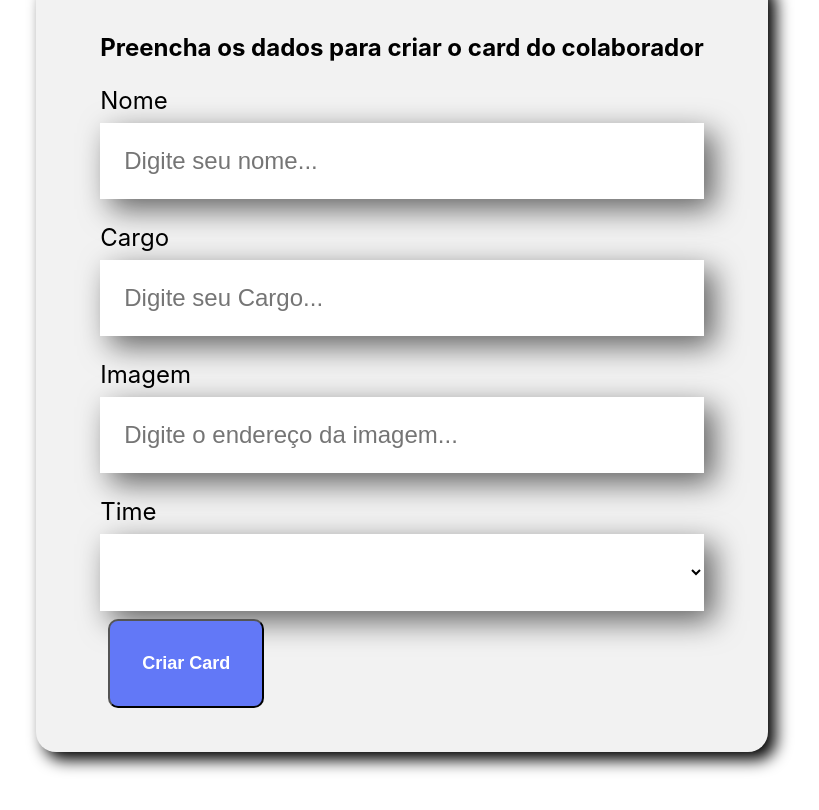
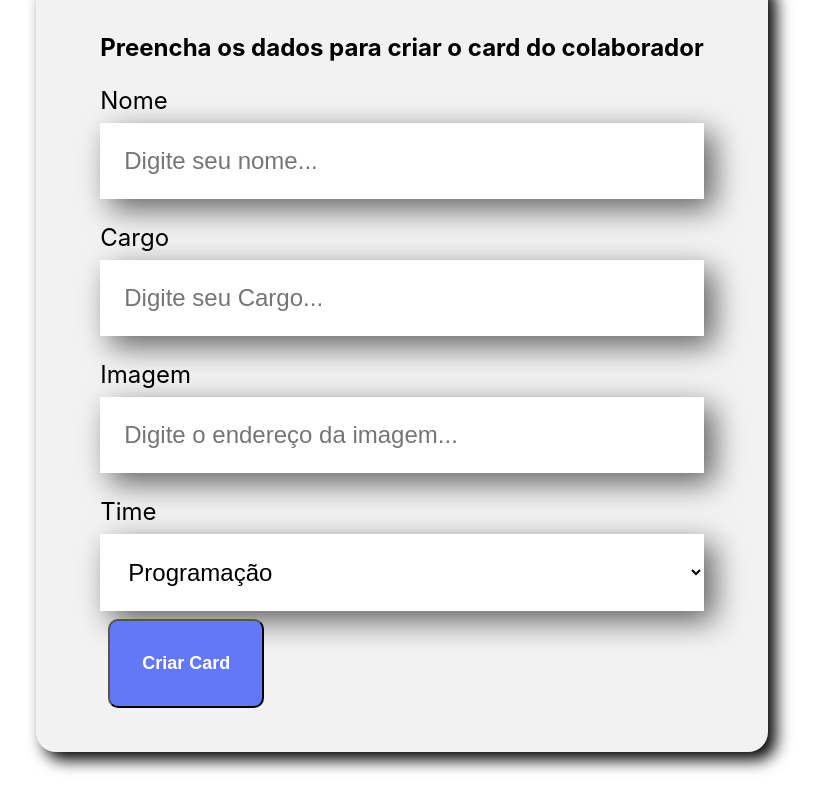
Before and after one commit to italoesilva/organo, a React (Create React App) app: page / in a window 1280 px wide. Shown: the part 453-1263 px from the top of the page, without its empty margins (238-1057 px from the left). Built offline with nearby package versions, Linux system fonts and the light colour scheme.

Commit message:
cadastrando colaboradores1

```diff
--- a/src/App.js
+++ b/src/App.js
@@ -9,6 +9,7 @@ function App() {
 
   const aoNovoColaboradorAdicionado = (colaborador) => {
     console.log(colaborador)
+    setColaboradores([...colaboradores, colaborador])
 
 
   }
--- a/src/componentes/Formularios/index.js
+++ b/src/componentes/Formularios/index.js
@@ -5,15 +5,22 @@ import ListaSuspensa from '../ListaSuspensa'
 import './Formulario.css'
 
 
-const Formulario = () => {
+const Formulario = (props) => {
 
 
-    const times =  [];
+    const times =  [
+    'Programação',
+    'Front-End',
+    'Back-End',
+    'Design',
+    'DevOps',
+    'Data Science'
+    ];
 
     const [nome, setNome] = useState('')
     const [cargo, setCargo] = useState('')
     const [imagem, setImagem] = useState('')
-    const [time, setTime] =useState('')
+    const [time, setTime] = useState('')
 
         const aoSalvar = (evento) => {
             evento.preventDefault()
```
